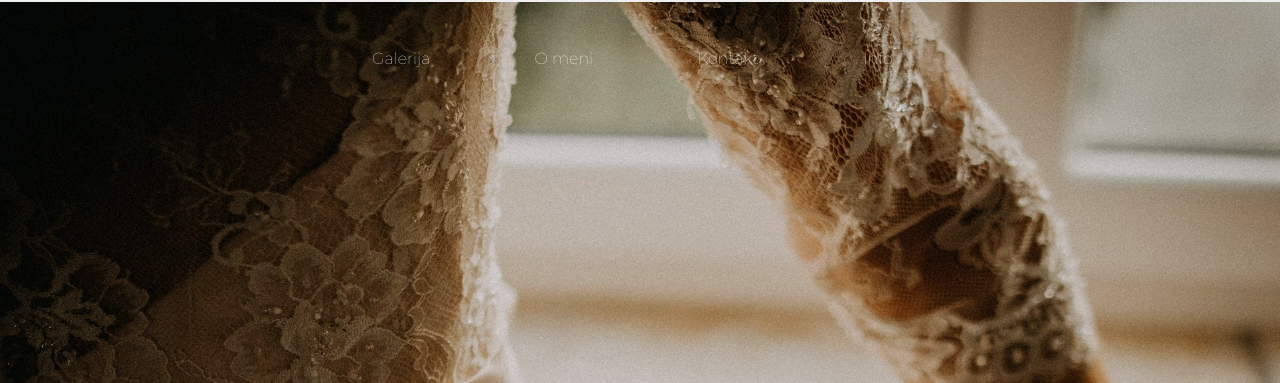
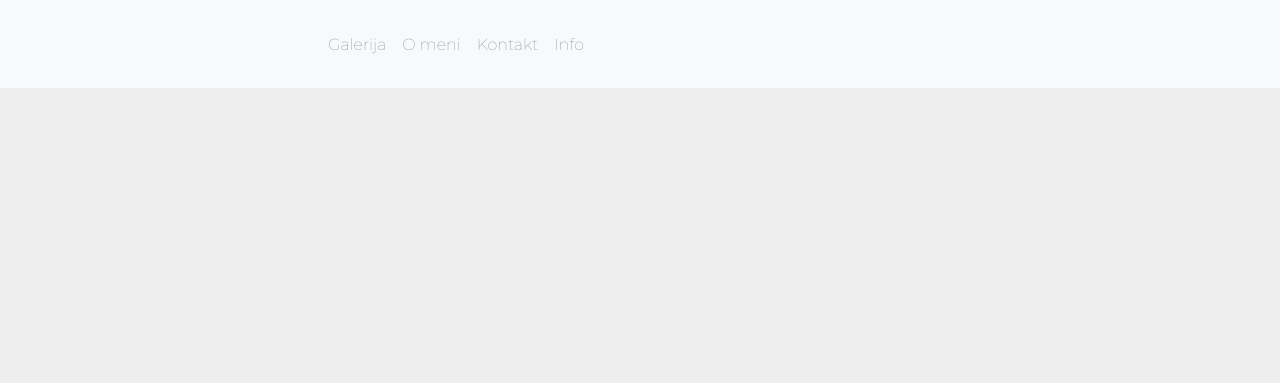
Before and after one commit to kribaric/kribaric.github.io, a plain HTML site: page index.html in a window 1280 px wide. Shown: the top 383 px of the page. Drawn offline with nearby package versions, Linux system fonts and the light colour scheme.

Commit message:
Update index.html

```diff
--- a/index.html
+++ b/index.html
@@ -14,17 +14,28 @@
 
 <header>
 
+      <!-- izbornik -->
 
-    <div class="banner-area">
+    <nav class="navbar navbar-light bg-light navbar-expand-lg">
 
-    	<!-- izbornik -->
+      <button class="navbar-toggler" data-toggle="collapse" data-target="#nabarCollapse">
+        <span class="navbar-toggler-icon"></span>
+      </button>
 
-        	<ul class="nav">
-        		<li class="li_nav"><a href="#gallery">Galerija</a></li>
-        		<li class="li_nav"><a href="#about">O meni</a></li>
-        		<li class="li_nav"><a href="#kontakt">Kontakt</a></li>
-            <li class="li_nav"><a href="contact.html">Info</a></li>
+      <div class="collapse navbar-collapse" id="navbarCollapse">
+
+        	<ul class="navbar-nav justify-content-center">
+
+        		<li class="navbar-item"><a href="#gallery" class="nav-link">Galerija</a></li>
+        		<li class="navbar-item"><a href="#about" class="nav-link">O meni</a></li>
+        		<li class="navbar-item"><a href="#kontakt" class="nav-link">Kontakt</a></li>
+            <li class="navbar-item"><a href="contact.html" class="nav-link">Info</a></li>
+
         	</ul>
+
+      </div>
+
+    </nav>
 
         <div class="content-area">
            <div class="content">
@@ -36,7 +47,7 @@
 
            </div>
         </div>
-    </div>
+
 
   </header>
 
```
